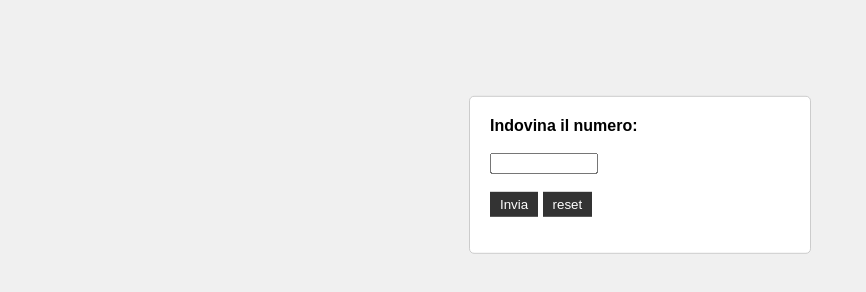
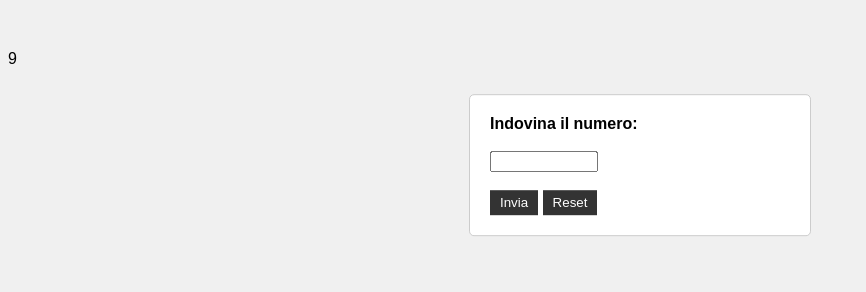
Before and after one commit to notSaqlain/Guess-number, a website: page public_html/index.html in a window 1280 px wide. Shown: the whole page, without its empty margins (0-866 px from the left). Drawn offline with Linux system fonts and the light colour scheme.

Commit message:
feat: Add number guessing functionality to form submission

```diff
--- a/public_html/index.html
+++ b/public_html/index.html
@@ -11,14 +11,14 @@ Click nbfs://nbhost/SystemFileSystem/Templates/Other/html.html to edit this temp
         <link rel="stylesheet" type="text/css" href="style.css">
         <script src="script.js"></script>
     </head>
-    <body>
+    <body onload="generaNum()">
         <form name="myForm">
             <label for="numero">Indovina il numero:</label> <br><br>
             <input type="number" id="numero" name="numero" min="1" max="10"> <br><br>
-            <input type="submit" value="Invia" onclick="CheckNum()">
-            <input type="submit" value="reset">
-            <p id="tip"></p>
+            <button type="button" onclick="CheckNum()">Invia</button>
+            <button type="button" onclick="Reset()">Reset</button>
         </form>
-
+        <p id="tip"></p> <br>
+        <p id="t"></p>
     </body>
 </html>
--- a/public_html/script.js
+++ b/public_html/script.js
@@ -1,19 +1,26 @@
 /*
  * Click nbfs://nbhost/SystemFileSystem/Templates/Licenses/license-default.txt to change this license
  * Click nbfs://nbhost/SystemFileSystem/Templates/ClientSide/javascript.js to edit this template
- */
+*/
 
 
+var NumCasuale = 0;
+
 function casuale(min, max) {
-    return Math.random() * (max - min) + min;
+    return Math.floor(Math.random() * (max - min + 1)) + min;
 }
 
+function generaNum() {
+    NumCasuale = casuale(1, 10);
+    document.getElementById("t").innerHTML = NumCasuale;
+}
+
+
 function CheckNum() {
-    var NumCasuale = casuale(1, 10);
-    var num = document.getElementsByName("numero").values;
+    var num = document.getElementsByName("numero")[0].value;
     var tip = " ";
 
-    if (num != NumCasuale) {
+    if (parseInt(num) !== NumCasuale) {
         tip = "False";
     } else {
         tip = "True";
--- a/public_html/style.css
+++ b/public_html/style.css
@@ -19,7 +19,7 @@ label {
     font-weight: bold;
 }
 
-input[type="submit"] {
+button{
     background-color: #333;
     color: #fff;
     padding: 5px 10px;
```
